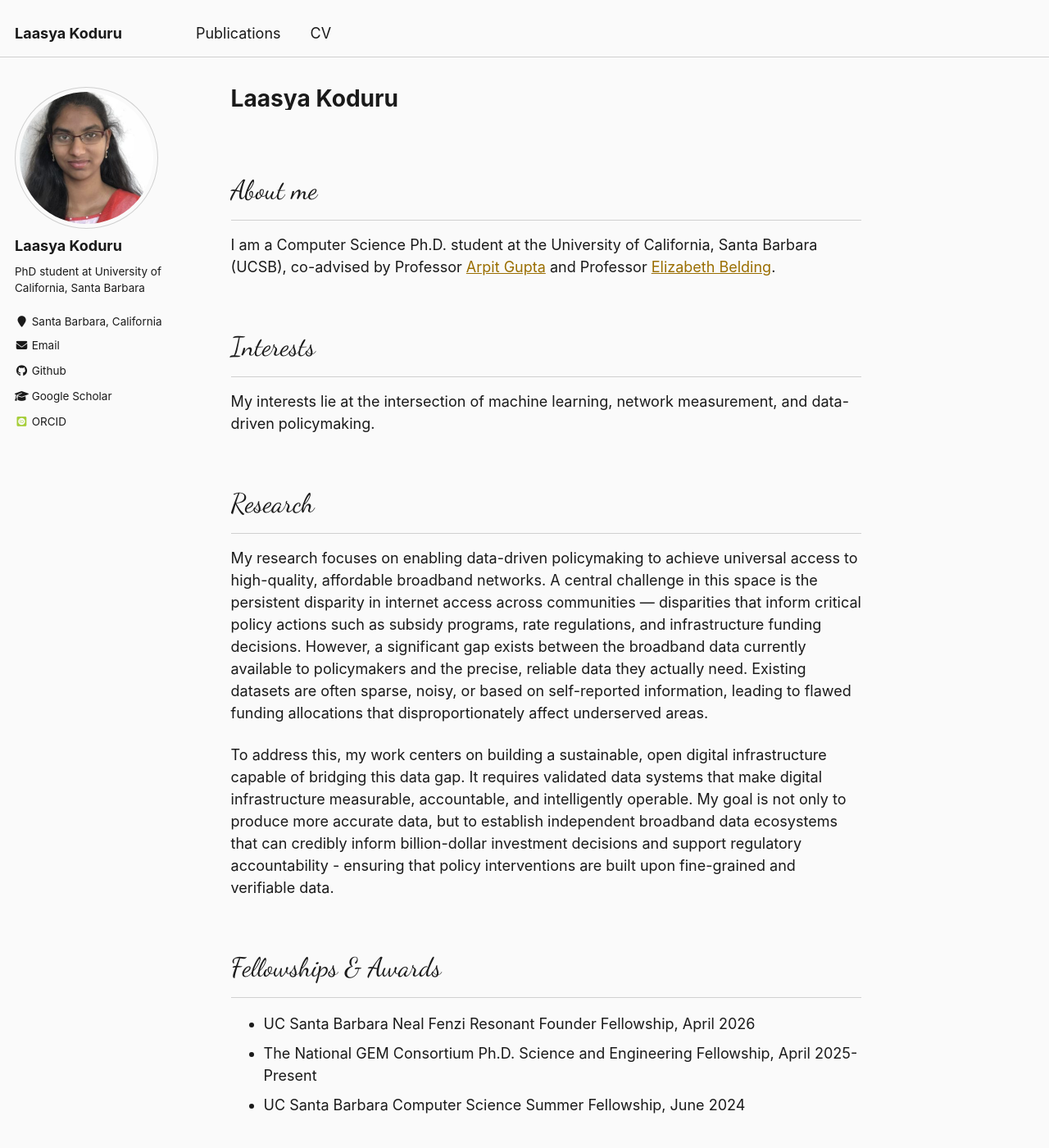
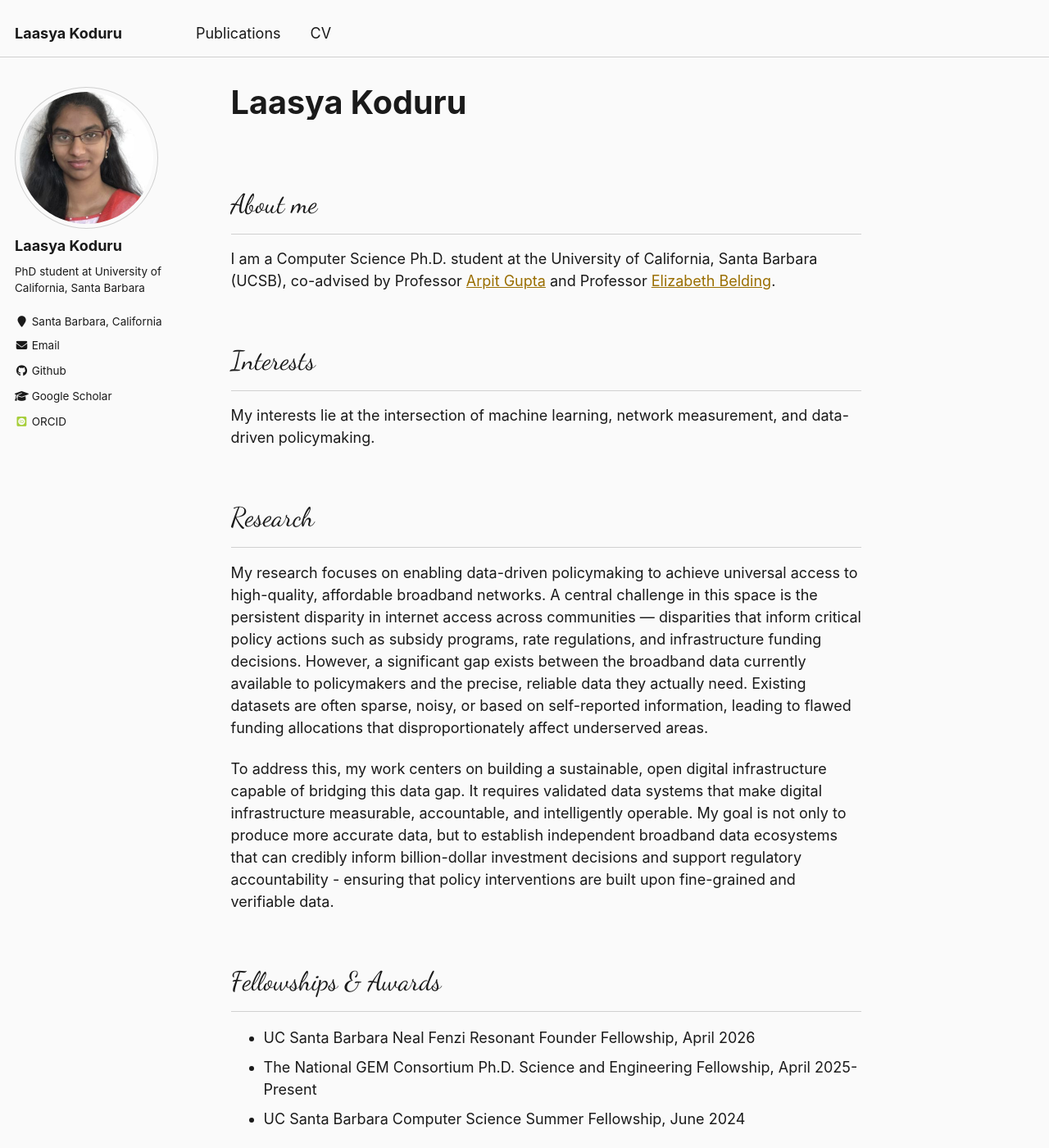
Before and after one commit to lmkoduru/lmkoduru.github.io, a Jekyll site: the page built from _pages/about.md, in a window 1280 px wide and 1400 px high. Shown: the whole window at 82% size. Built offline with Jekyll 4.4.1, drawn with Linux system fonts in a browser that asks for light colours; some web fonts are replaced.

Commit message:
Bigger homepage name with gold and blue chase shimmer
Co-Authored-By: Claude Fable 5 <noreply@anthropic.com>

```diff
--- a/_sass/_theme.scss
+++ b/_sass/_theme.scss
@@ -66,11 +66,12 @@ blockquote {
   font-size: 1.8em;
 }
 
-/* ---- Gold shimmer on homepage name ---- */
+/* ---- Gold & blue shimmer on homepage name ---- */
 .page__title--shimmer {
   width: fit-content;
+  font-size: 2.2em;
   background: linear-gradient(100deg,
-    var(--theme-text) 42%, var(--theme-link) 50%, var(--theme-text) 58%);
+    var(--theme-text) 34%, var(--theme-link) 44%, #2456a6 56%, var(--theme-text) 66%);
   background-size: 250% 100%;
   -webkit-background-clip: text;
   background-clip: text;
```
